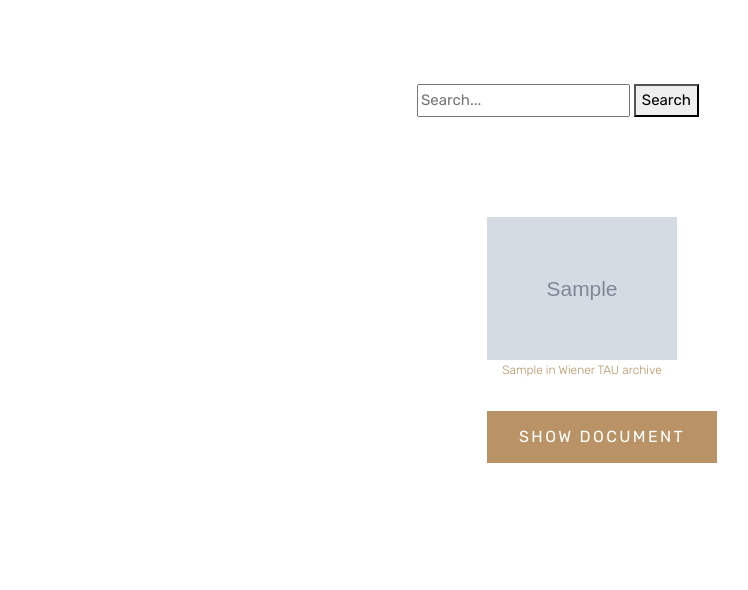
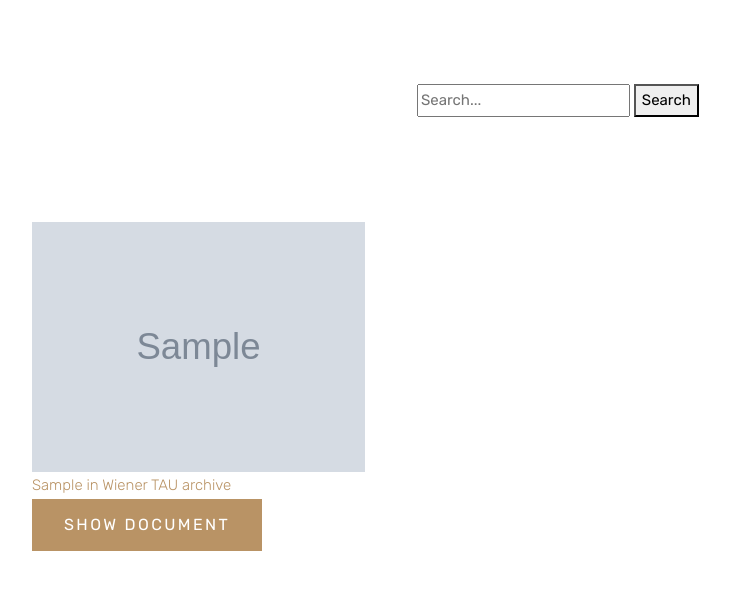
Before and after one commit to alexeypechorin/wiener-word-search, a Django app: template templates/index.html in a window 1280 px wide. Shown: the part 46-636 px from the top of the page, without its empty margins (58-806 px from the left). Run offline with Django 3.2, Linux system fonts and the light colour scheme; the template is opened without the code that fills it: most values are stand-ins (such as "Sample title", 1, 10 or a date in 2020); grey boxes marked "Sample" are stand-in pictures; some libraries are stand-ins or nearby versions.

Commit message:
Style to 3 columns over all the screen width

```diff
--- a/templates/index.html
+++ b/templates/index.html
@@ -18,37 +18,40 @@
 
                 <div class="col-md-2" style="padding:0px"></div>
             </div>
-            <div class="row blog-entries">
-                <div class="col-md-5" style="padding:0px"></div>
-                <div class="col-md-2" style="padding:0px">
+<style>
 
-                    <!-- END sidebar-box -->
+#container {
+    overflow: hidden;
+    width: 100%;
 
-
+}
+#container div {
+width: 30%;
+margin: 5px;
+float: left;
+}
+#container div:nth-child(4) {
+    clear: both;
+}
+</style>
+<div class="content" id="container">
 
     {% for img, metadata_obj in img_list %}
-
-                        <div class="post-entry" style="width:100%; font-size:80%; text-align:center;">
+                <div>
                     <img src="{{ img }}" alt="Image placeholder" class="img-fluid">
                     <a href="https://tau-primo.hosted.exlibrisgroup.com/primo-explore/search?query=any,contains,wiener%20tau%20archive%20online%20{{ metadata_obj }}&tab=default_tab&search_scope=TAU_Blended&vid=TAU&lang=iw_IL&offset=0">
                         {{ metadata_obj }} in Wiener TAU archive
                     </a>
 
-                        </div>
                     <form action="{% url 'info' %}" method="post" target="_blank">
                         {% csrf_token %}
                         <input type='hidden' class="form-control" id='img' name="img" value="{{ img }}"/>
-                            <div class="row">
-                                <div class="col-md-6 form-group">
                                 <input type="submit" value="Show document" class="btn btn-primary">
+                    </form>
                 </div>
-                            </div>
-                        </form>
     {% endfor %}
 </div>
-                <div class="col-md-5" style="padding:0px"></div>
 
-            </div>
             <div class="row blog-entries">
                 <div class="col-md-2" style="padding:0px"></div>
                 <div class="col-md-8" style="padding:0px">
```
Lines whose indentation alone changed are shown as unchanged.
